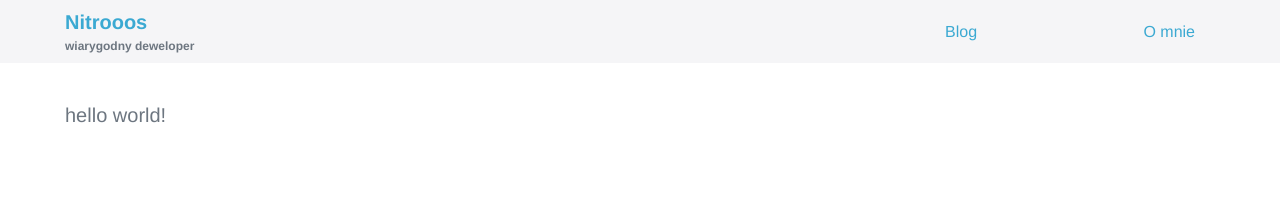
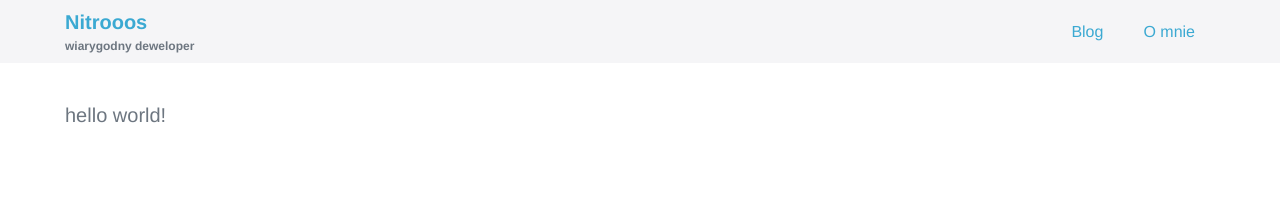
Before and after one commit to Nitrooos/Nitrooos.github.io, a Jekyll site: the page built from index.md, in a window 1280 px wide. Shown: the top 215 px of the page. Built offline with Jekyll 4.4.1, drawn with Linux system fonts in a browser that asks for light colours.

Commit message:
[NIT-1] Spacing between links in header

```diff
--- a/_sass/common/classes.scss
+++ b/_sass/common/classes.scss
@@ -8,7 +8,11 @@
   }
 
   &__link {
+    margin: 0 20px;
     text-decoration: none;
+
+    &:first-child { margin-left:  0; }
+    &:last-child  { margin-right: 0; }
 
     &, &:hover, &:focus, &:active, &:visited {
       color: $text-link;
--- a/_sass/includes/header.scss
+++ b/_sass/includes/header.scss
@@ -11,7 +11,6 @@
   &__navigation {
     justify-content: space-between;
     display: flex;
-    min-width: 250px;
   }
 
   &__subtitle {
```
